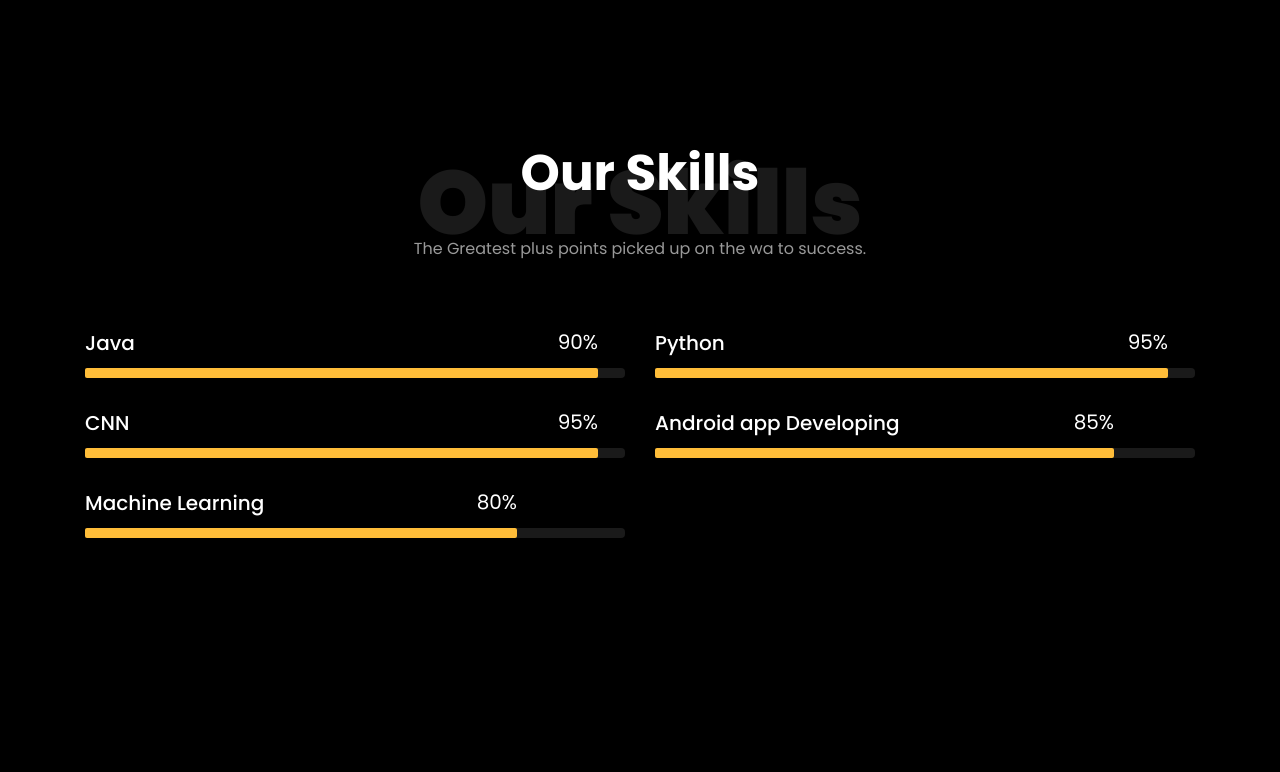
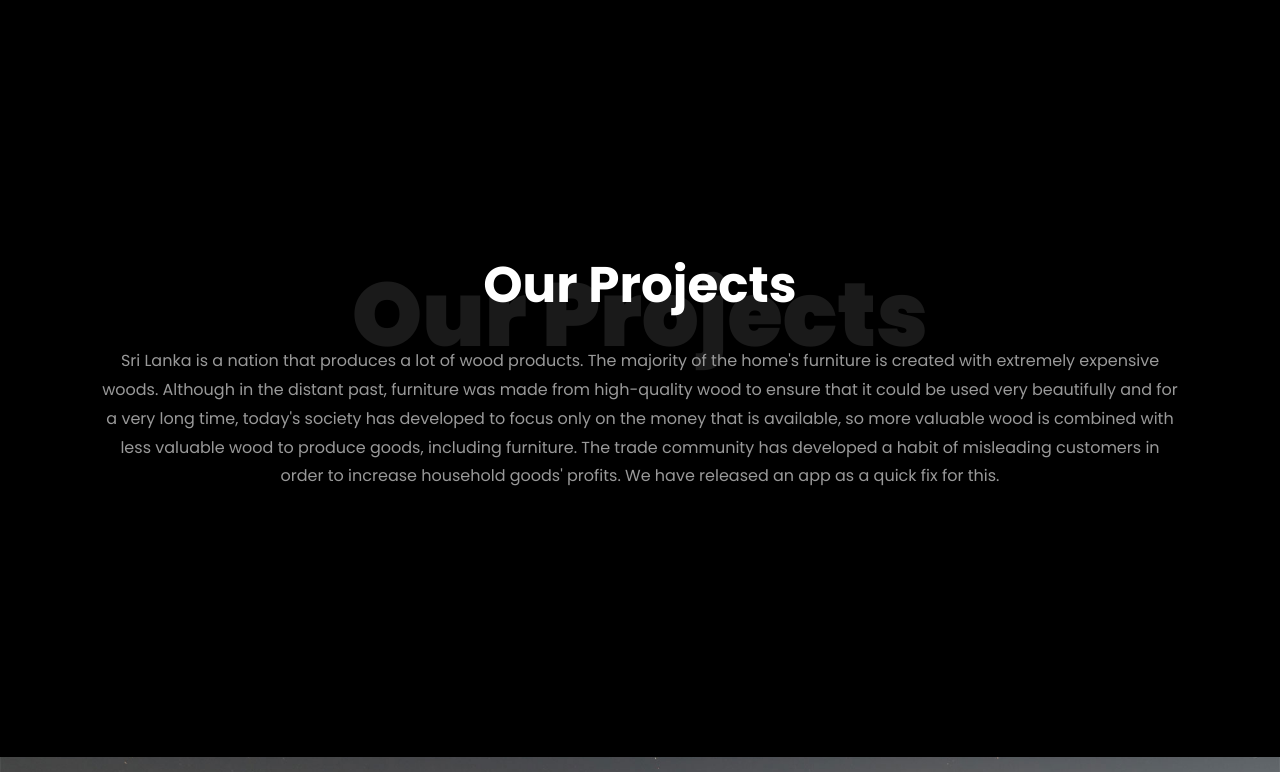
Before and after one commit to charithanurudda/charithanurudda.github.io, a plain HTML site: page index.html in a window 1280 px wide. Shown: the part 2960-3732 px from the top of the page. Drawn offline with Linux system fonts and the light colour scheme; files whose address does not match are found by name.

Commit message:
Update index.html

```diff
--- a/index.html
+++ b/index.html
@@ -177,70 +177,7 @@
 			<div class="container">
 				<div class="row justify-content-center pb-5">
           <div class="col-md-12 heading-section text-center ftco-animate">
-          	<h1 class="big big-2">Our Skills</h1>
-            <h2 class="mb-4">Our Skills</h2>
-            <p>The Greatest plus points picked up on the wa to success.</p>
-          </div>
-        </div>
-				<div class="row">
-					<div class="col-md-6 animate-box">
-						<div class="progress-wrap ftco-animate">
-							<h3>Java</h3>
-							<div class="progress">
-							 	<div class="progress-bar color-1" role="progressbar" aria-valuenow="95"
-							  	aria-valuemin="0" aria-valuemax="100" style="width:95%">
-							    <span>90%</span>
-							  	</div>
-							</div>
-						</div>
-					</div>
-					<div class="col-md-6 animate-box">
-						<div class="progress-wrap ftco-animate">
-							<h3>Python</h3>
-							<div class="progress">
-							 	<div class="progress-bar color-2" role="progressbar" aria-valuenow="95"
-							  	aria-valuemin="0" aria-valuemax="100" style="width:95%">
-							    <span>95%</span>
-							  	</div>
-							</div>
-						</div>
-					</div>
-					<div class="col-md-6 animate-box">
-						<div class="progress-wrap ftco-animate">
-							<h3>CNN</h3>
-							<div class="progress">
-							 	<div class="progress-bar color-3" role="progressbar" aria-valuenow="95"
-							  	aria-valuemin="0" aria-valuemax="100" style="width:95%">
-							    <span>95%</span>
-							  	</div>
-							</div>
-						</div>
-					</div>
-					<div class="col-md-6 animate-box">
-						<div class="progress-wrap ftco-animate">
-							<h3>Android app Developing</h3>
-							<div class="progress">
-							 	<div class="progress-bar color-4" role="progressbar" aria-valuenow="85"
-							  	aria-valuemin="0" aria-valuemax="100" style="width:85%">
-							    <span>85%</span>
-							  	</div>
-							</div>
-						</div>
-					</div>
-					<div class="col-md-6 animate-box">
-						<div class="progress-wrap ftco-animate">
-							<h3>Machine Learning</h3>
-							<div class="progress">
-							 	<div class="progress-bar color-5" role="progressbar" aria-valuenow="80"
-							  	aria-valuemin="0" aria-valuemax="100" style="width:80%">
-							    <span>80%</span>
-							  	</div>
-							</div>
-						</div>
-					</div>
-				</div>
-			</div>
-		</section>
+
 
 
     <section class="ftco-section ftco-project" id="projects-section">
```
